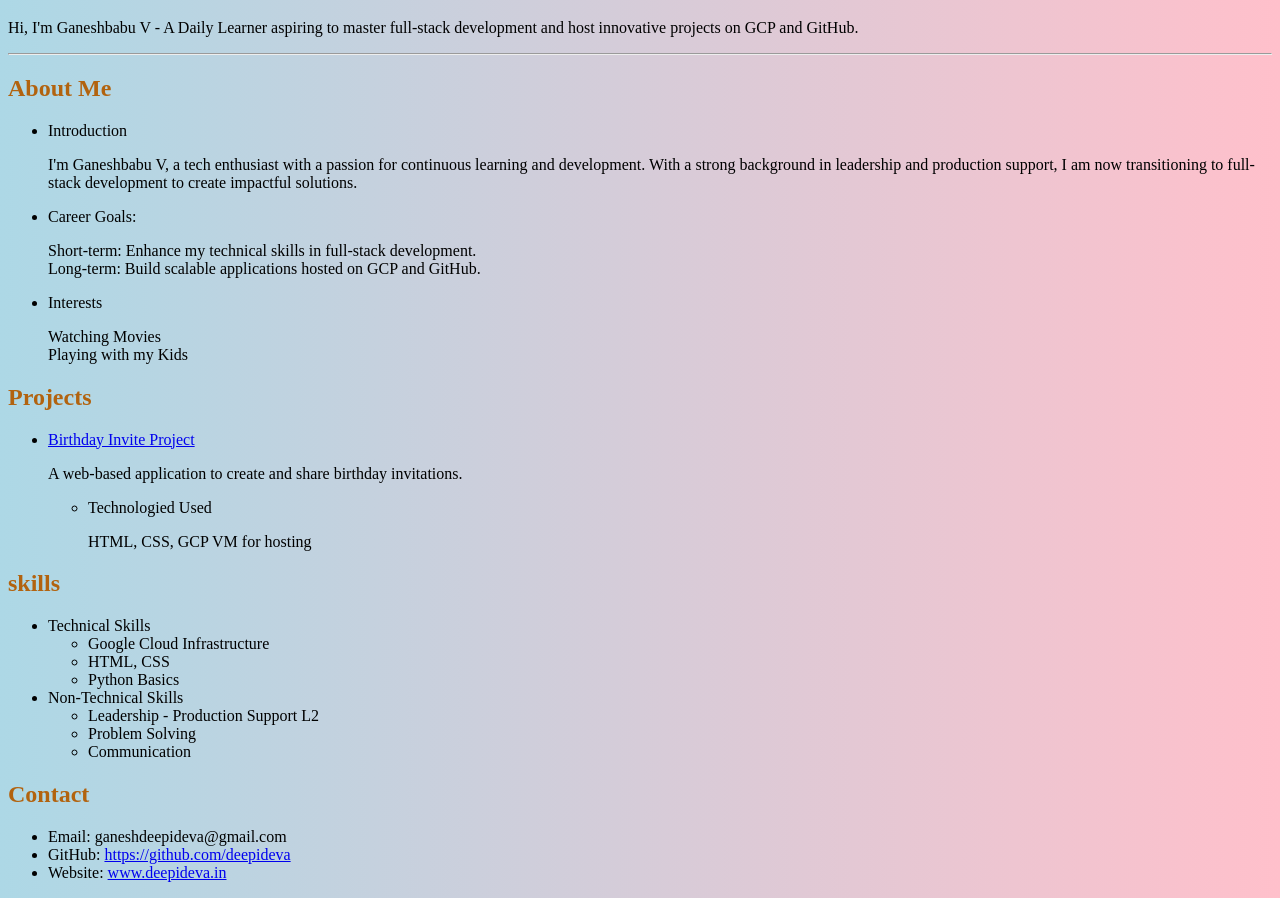
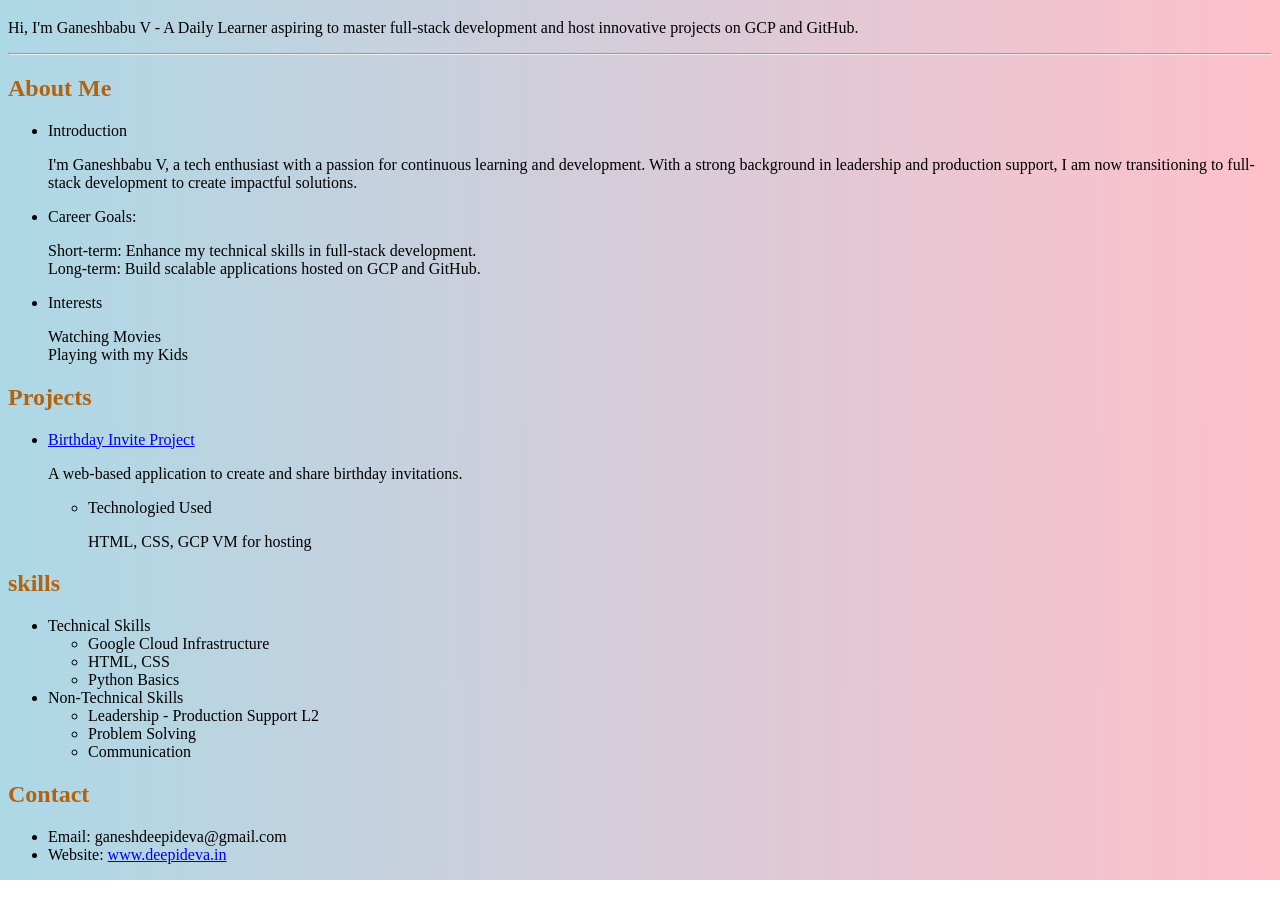
Before and after one commit to deepideva/html-portfolio, a plain HTML site: page index.html in a window 1280 px wide. Shown: the part 81-979 px from the top of the page. Drawn offline with Linux system fonts and the light colour scheme.

Commit message:
Update index.html
Removed Github link

```diff
--- a/index.html
+++ b/index.html
@@ -78,7 +78,6 @@ https://developer.mozilla.org/en-US/docs/Web/HTML/Element/img#attr-height -->
     <h2>Contact</h2>
     <ul>
         <li>Email: ganeshdeepideva@gmail.com</li>
-        <li>GitHub: <a href="https://github.com/deepideva" target="_blank">https://github.com/deepideva</a></li>
         <li>Website: <a href="https://www.deepideva.in" target="_blank">www.deepideva.in</a></li>
 
 </body>
```
